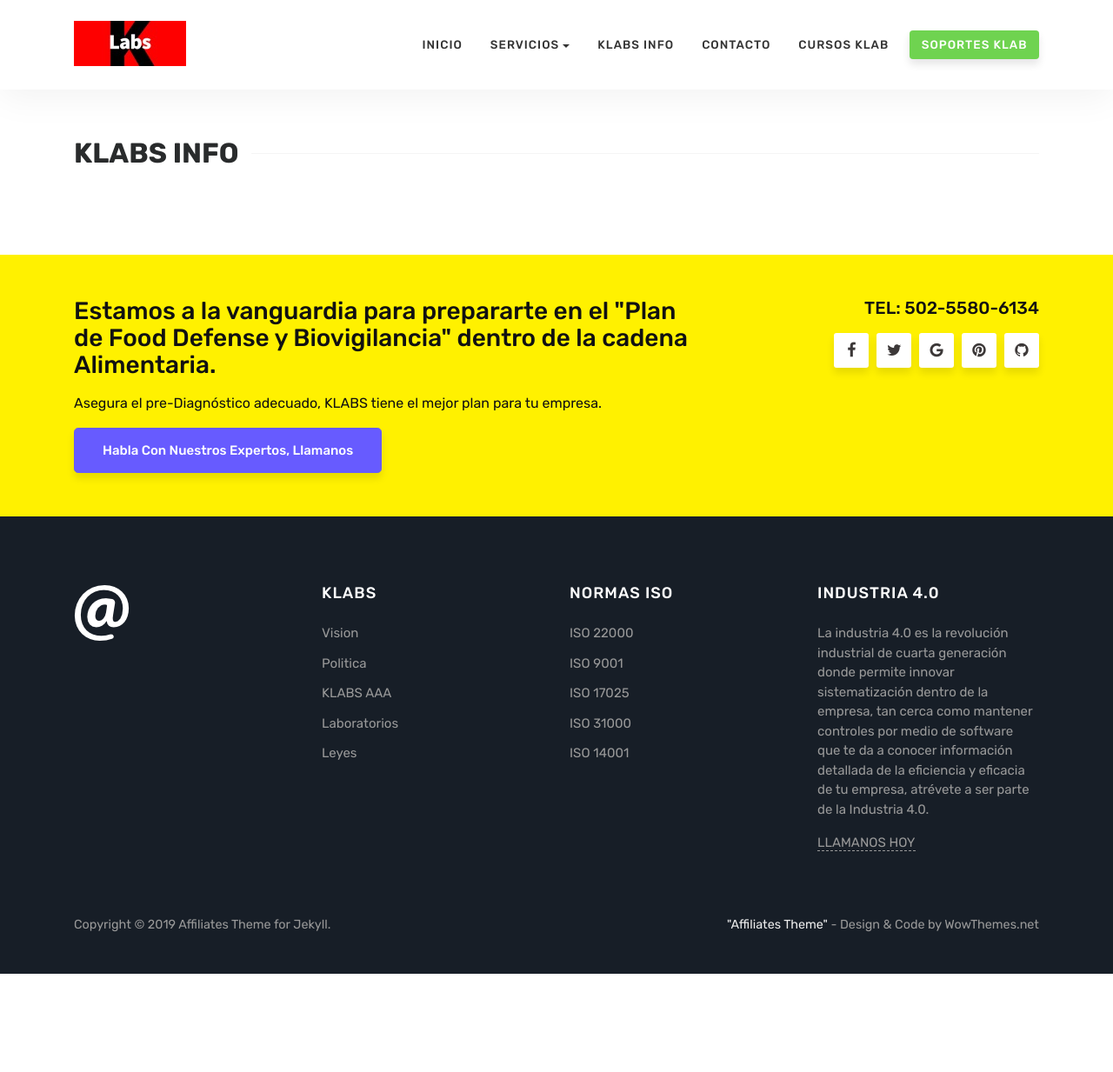
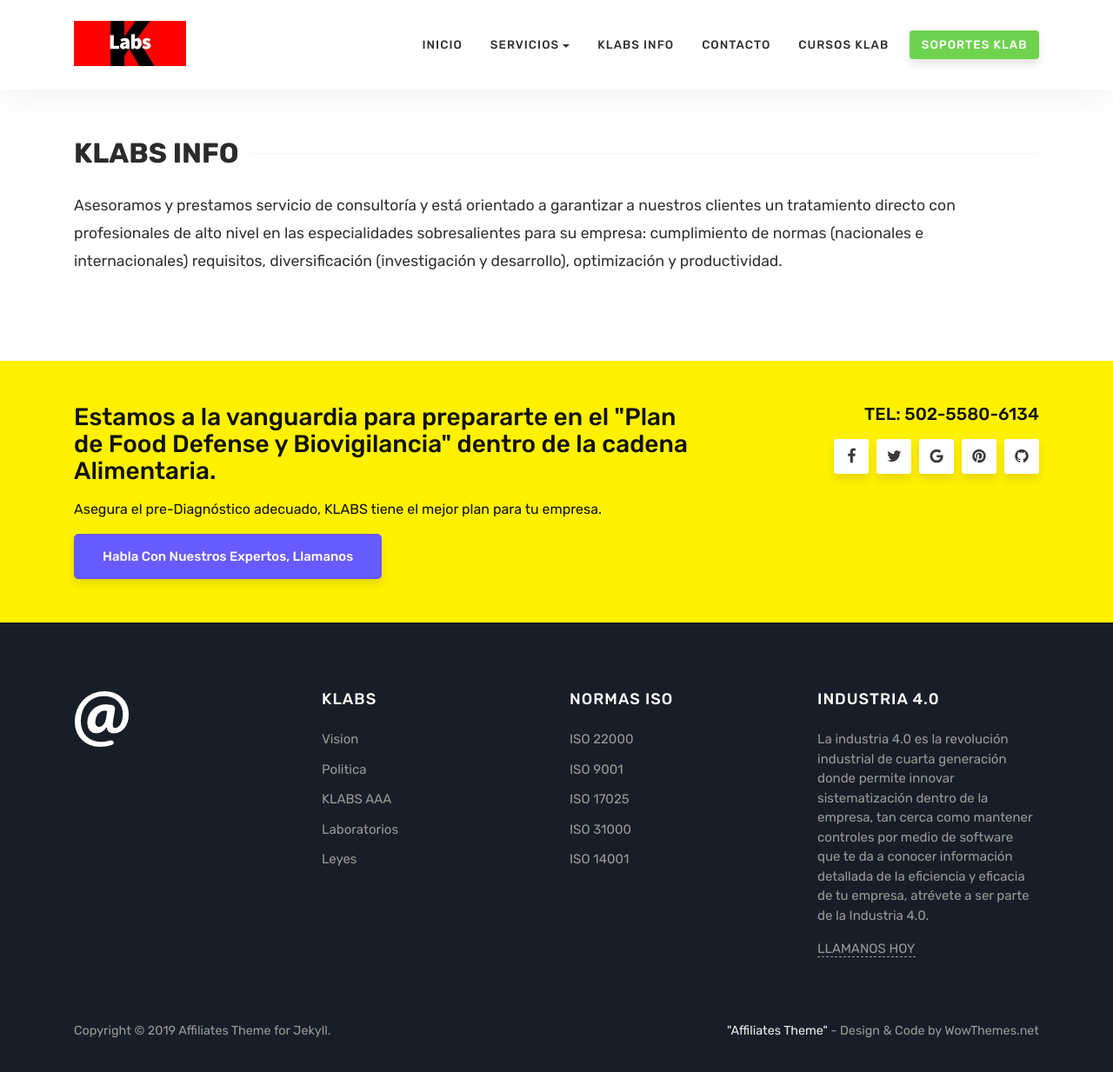
Before and after one commit to Klabsa/klabsa.github.io, a Jekyll site: the page built from about.md, in a window 1280 px wide and 1242 px high. Shown: the top 1233 px of the window at 87% size. Built offline with Jekyll 4.4.1, drawn with Linux system fonts in a browser that asks for light colours.

Commit message:
Update about.md

```diff
--- a/about.md
+++ b/about.md
@@ -3,3 +3,4 @@
 title: KLABS INFO
 comments: true
 ---
+Asesoramos y prestamos servicio de consultoría y está orientado a garantizar a nuestros clientes un tratamiento directo con profesionales de alto nivel en las especialidades sobresalientes para su empresa: cumplimiento de normas (nacionales e internacionales) requisitos,  diversificación (investigación y desarrollo), optimización y productividad.
```
